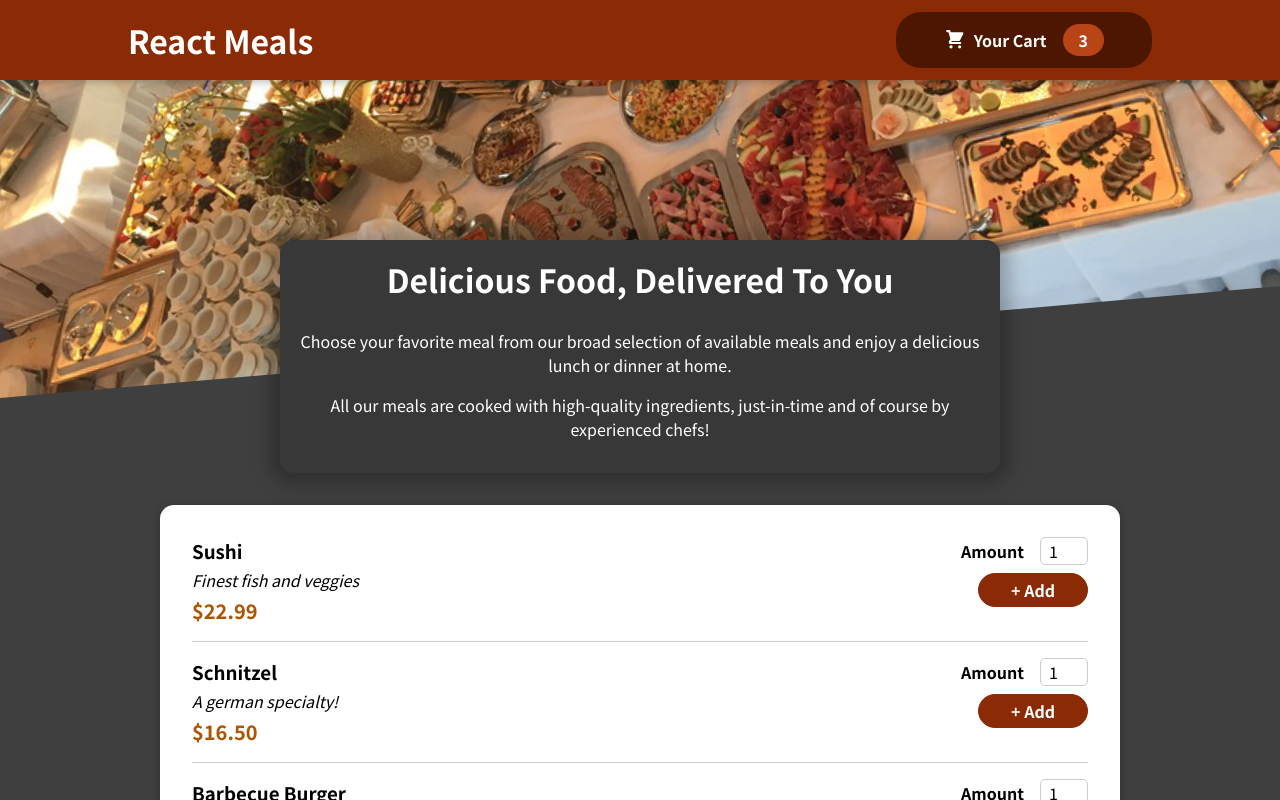
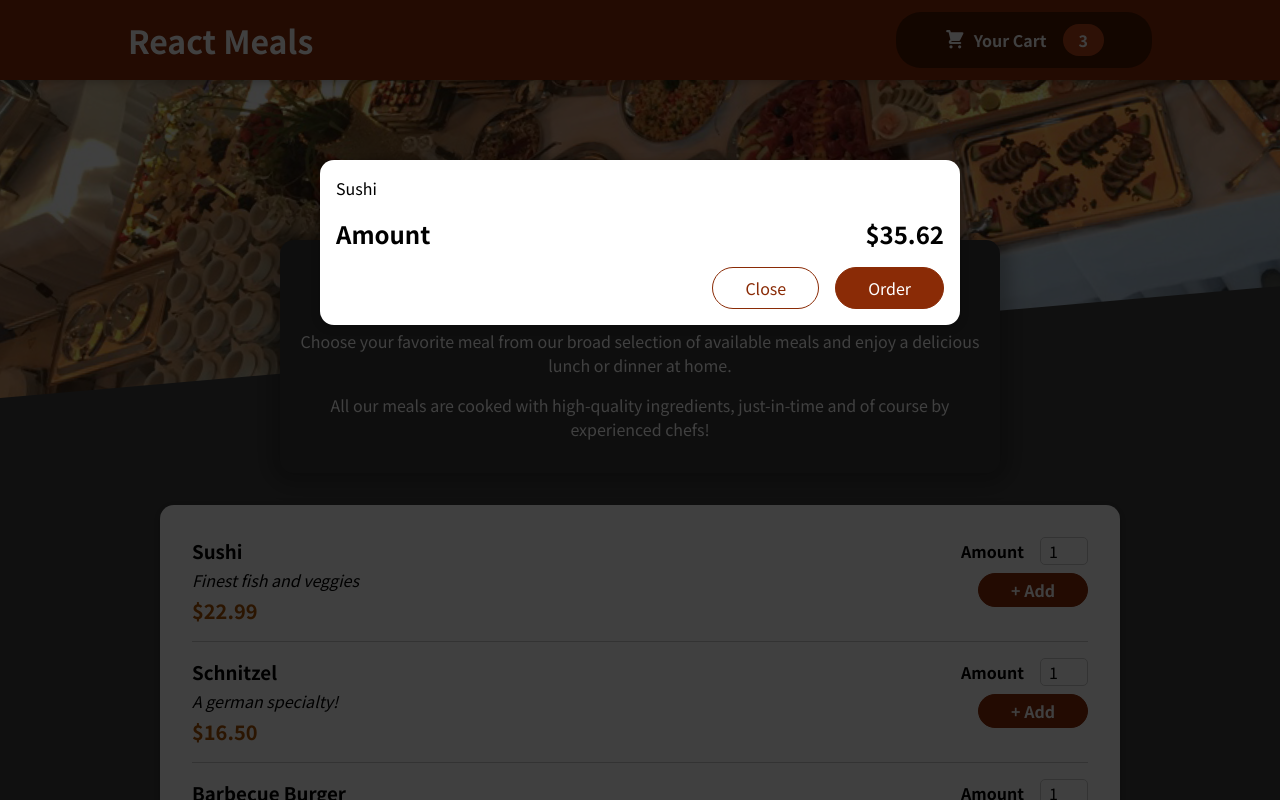
Before and after one commit to nikg41/OrderApp, a React (Create React App) app: page / in a window 1280 px wide. Shown: the top 800 px of the page. Built offline with nearby package versions, Linux system fonts and the light colour scheme.

Commit message:
Made cart modal

```diff
--- a/public/index.html
+++ b/public/index.html
@@ -1,14 +1,12 @@
 <!DOCTYPE html>
 <html lang="en">
+
 <head>
   <meta charset="utf-8" />
   <link rel="icon" href="%PUBLIC_URL%/favicon.ico" />
   <meta name="viewport" content="width=device-width, initial-scale=1" />
   <meta name="theme-color" content="#000000" />
-    <meta
-      name="description"
-      content="Web site created using create-react-app"
-    />
+  <meta name="description" content="Web site created using create-react-app" />
   <link rel="apple-touch-icon" href="%PUBLIC_URL%/logo192.png" />
   <!--
       manifest.json provides metadata used when your web app is installed on a
@@ -26,8 +24,10 @@
     -->
   <title>React App</title>
 </head>
+
 <body>
   <noscript>You need to enable JavaScript to run this app.</noscript>
+  <div id="overlays"></div>
   <div id="root"></div>
   <!--
       This HTML file is a template.
@@ -40,4 +40,5 @@
       To create a production bundle, use `npm run build` or `yarn build`.
     -->
 </body>
+
 </html>
--- a/src/App.js
+++ b/src/App.js
@@ -1,9 +1,11 @@
 import React, { Fragment } from "react";
 import Header from "./Components/Layout/Header";
 import Meals from "./Components/Meals/Meals";
+import Cart from "./Components/Cart/Cart";
 function App() {
   return (
     <React.Fragment>
+      <Cart />
       <Header />
       <main>
         <Meals />
--- /dev/null
+++ b/src/Components/Cart/Cart.js
@@ -0,0 +1,24 @@
+import React, { Fragment } from 'react';
+import styles from "./Cart.module.css";
+import Modal from '../UI/Modal';
+const Cart = props => {
+    const cartItems = <ul className={styles["cart-items"]}>{[{
+        id: 'c1',
+        name: 'Sushi',
+        amount: 2,
+        price: 12.99,
+    }].map(item => <li>{item.name}</li>)}</ul>
+    return <Modal>
+        {cartItems}
+        <div className={styles.total}>
+            <span>Amount</span>
+            <span>{`$35.62`}</span>
+        </div>
+        <div className={styles.actions}>
+            <button className={styles["button--alt"]}>Close</button>
+            <button className={styles.button}>Order</button>
+        </div>
+    </Modal>
+}
+
+export default Cart;
--- /dev/null
+++ b/src/Components/Cart/Cart.module.css
@@ -0,0 +1,46 @@
+.cart-items {
+	list-style: none;
+	margin: 0;
+	padding: 0;
+	max-height: 20rem;
+	overflow: auto;
+}
+
+.total {
+	display: flex;
+	justify-content: space-between;
+	align-items: center;
+	font-weight: bold;
+	font-size: 1.5rem;
+	margin: 1rem 0;
+}
+
+.actions {
+	text-align: right;
+}
+
+.actions button {
+	font: inherit;
+	cursor: pointer;
+	background-color: transparent;
+	border: 1px solid #8a2b06;
+	padding: 0.5rem 2rem;
+	border-radius: 25px;
+	margin-left: 1rem;
+}
+
+.actions button:hover,
+.actions button:active {
+	background-color: #5a1a01;
+	border-color: #5a1a01;
+	color: white;
+}
+
+.actions .button--alt {
+	color: #8a2b06;
+}
+
+.actions .button {
+	background-color: #8a2b06;
+	color: white;
+}
--- /dev/null
+++ b/src/Components/UI/Modal.js
@@ -0,0 +1,23 @@
+import React, { Fragment } from "react";
+import styles from "./Modal.module.css";
+import reactDom from "react-dom";
+const Backdrop = props => {
+    return <div className={styles.backdrop} />
+}
+
+const ModalOverlay = props => {
+    return <div className={styles.modal}>
+        <div className={styles.content}>{props.children}</div>
+    </div>
+}
+
+const portalElement = document.getElementById('overlays')
+
+const Modal = props => {
+    return <Fragment>
+        {reactDom.createPortal(<Backdrop />, portalElement)}
+        {reactDom.createPortal(<ModalOverlay>{props.children}</ModalOverlay>, portalElement)}
+    </Fragment>
+}
+
+export default Modal;
--- /dev/null
+++ b/src/Components/UI/Modal.module.css
@@ -0,0 +1,40 @@
+.backdrop {
+	position: fixed;
+	top: 0;
+	left: 0;
+	width: 100%;
+	height: 100vh;
+	z-index: 20;
+	background-color: rgba(0, 0, 0, 0.75);
+}
+
+.modal {
+	position: fixed;
+	top: 20vh;
+	left: 5%;
+	width: 90%;
+	background-color: white;
+	padding: 1rem;
+	border-radius: 14px;
+	box-shadow: 0 2px 8px rgba(0, 0, 0, 0.25);
+	z-index: 30;
+	animation: slide-down 300ms ease-out forwards;
+}
+
+@media (min-width: 768px) {
+	.modal {
+		width: 40rem;
+		left: calc(50% - 20rem);
+	}
+}
+
+@keyframes slide-down {
+	from {
+		opacity: 0;
+		transform: translateY(-3rem);
+	}
+	to {
+		opacity: 1;
+		transform: translateY(0);
+	}
+}
```
Lines whose indentation alone changed are shown as unchanged.
